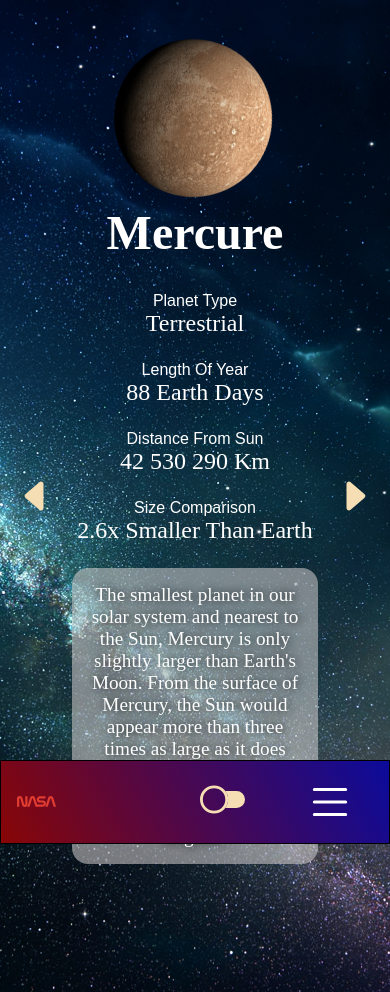
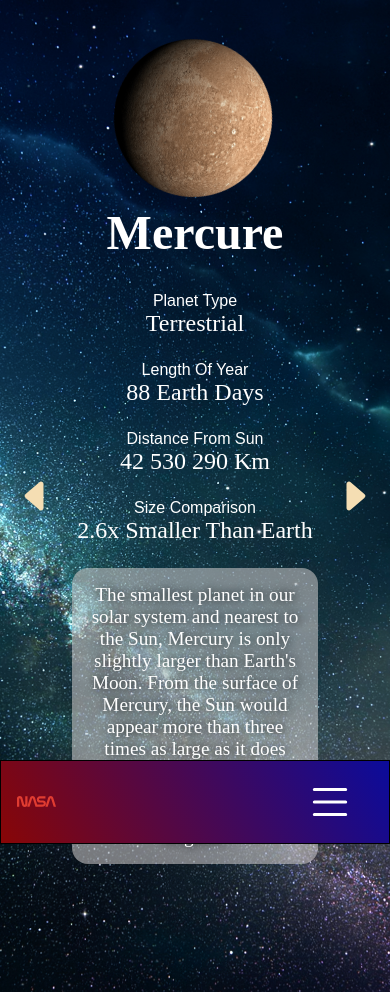
Before and after one commit to Mederick-ROBERT/NasaApi-Log, a PHP site: page /planet/index.php in a window 390 px wide. Run offline with PHP 8.4, Linux system fonts and the light colour scheme; some web fonts are replaced.

Commit message:
gestion de theme dark en responsive

```diff
--- a/JS/blackHole.js
+++ b/JS/blackHole.js
@@ -2,6 +2,7 @@ const changeButton = document.getElementById('blackHole');
 const body = document.querySelector('body');
 const toggleON = document.getElementById('toggle_on');
 const toggleOFF = document.getElementById('toggle_off');
+
 
 function change(){
     body.classList.toggle('whiteChange');
--- a/JS/screen.js
+++ b/JS/screen.js
@@ -1,8 +1,10 @@
 const button = document.getElementById('button')
 const list = document.getElementById('hiddenNavbar')
+const hiddenButton = document.getElementById('blackHole_Button');
 
 function navbar(){
     list.classList.toggle('hiddenNavbar');
     list.classList.toggle('active');
     list.classList.toggle('nav_entrance');
+    hiddenButton.classList.toggle('hidden_blackHole_Button');
 }
--- a/template/blackHole.css
+++ b/template/blackHole.css
@@ -59,3 +59,25 @@
 		transform: translateX(0);
 	}
 }
+
+/* media query */
+
+@media(max-width: 1310px){
+    .blackHole_Button{
+        display: flex;
+        justify-content: center;
+        position: absolute;
+        right: 5rem;
+        bottom: 0.3rem;
+    }
+}
+
+@media(max-width: 900px){
+    .blackHole_Button{
+        position: initial;
+    }
+
+    .hidden_blackHole_Button{
+        display: none;
+    }
+}
--- a/template/header.html
+++ b/template/header.html
@@ -40,7 +40,7 @@
           <img src="../image/list.svg" alt="">
         </button>
 
-        <div class="blackHole_Button">
+        <div id="blackHole_Button" class="blackHole_Button hidden_blackHole_Button">
             <button id="blackHole">
                 <img id="toggle_off" class="toggleOFF_entrance" src="../image/toggle/toggle-off.svg" alt="">
                 <img id="toggle_on" class="hiddenToggle" src="../image/toggle/toggle-on.svg" alt="">
--- a/template/style.css
+++ b/template/style.css
@@ -86,7 +86,7 @@
 
 /* media query */
 
-@media (max-width : 768px){
+@media (max-width : 900px){
     .toggle-button{
         display: inline;
     }
```
